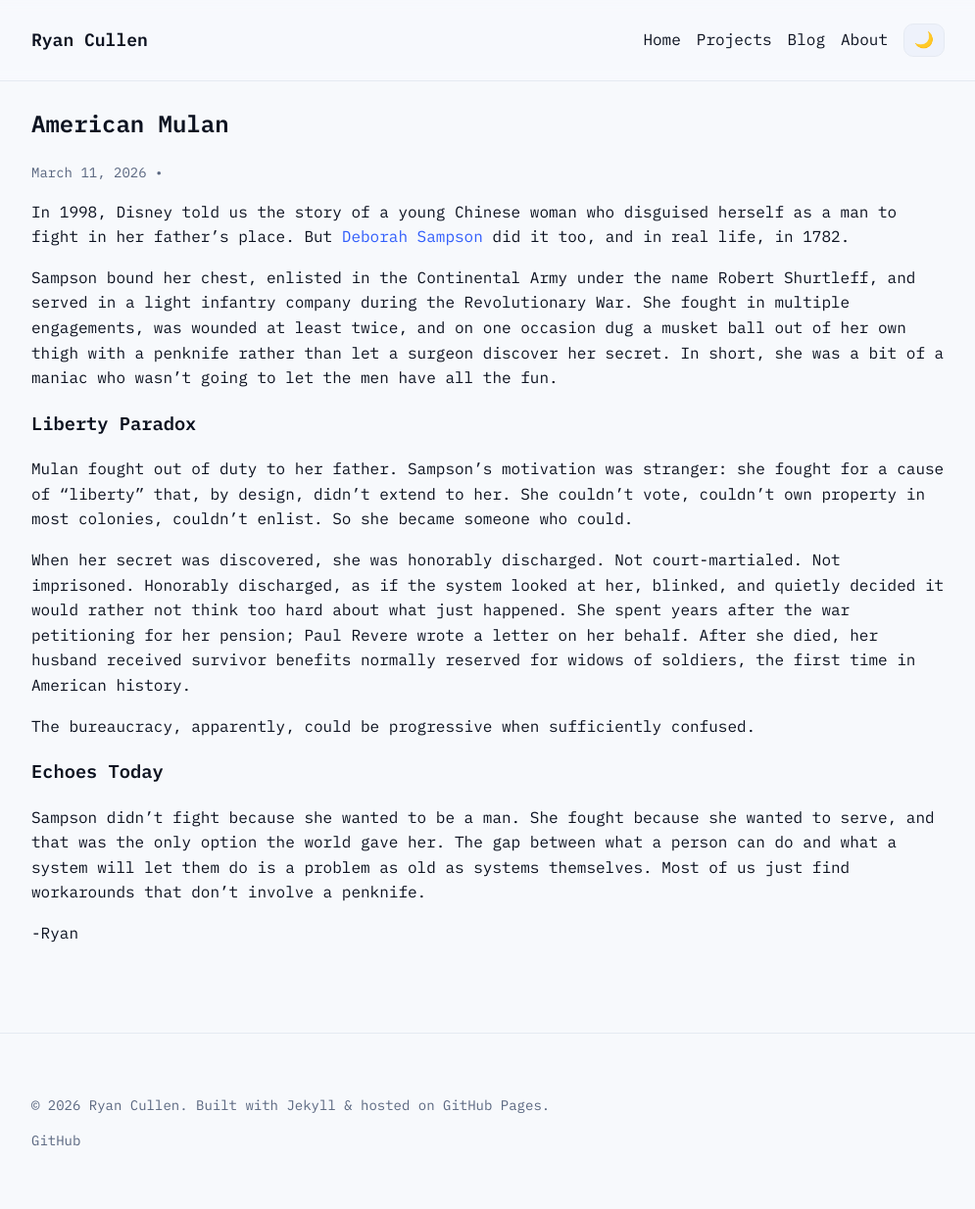
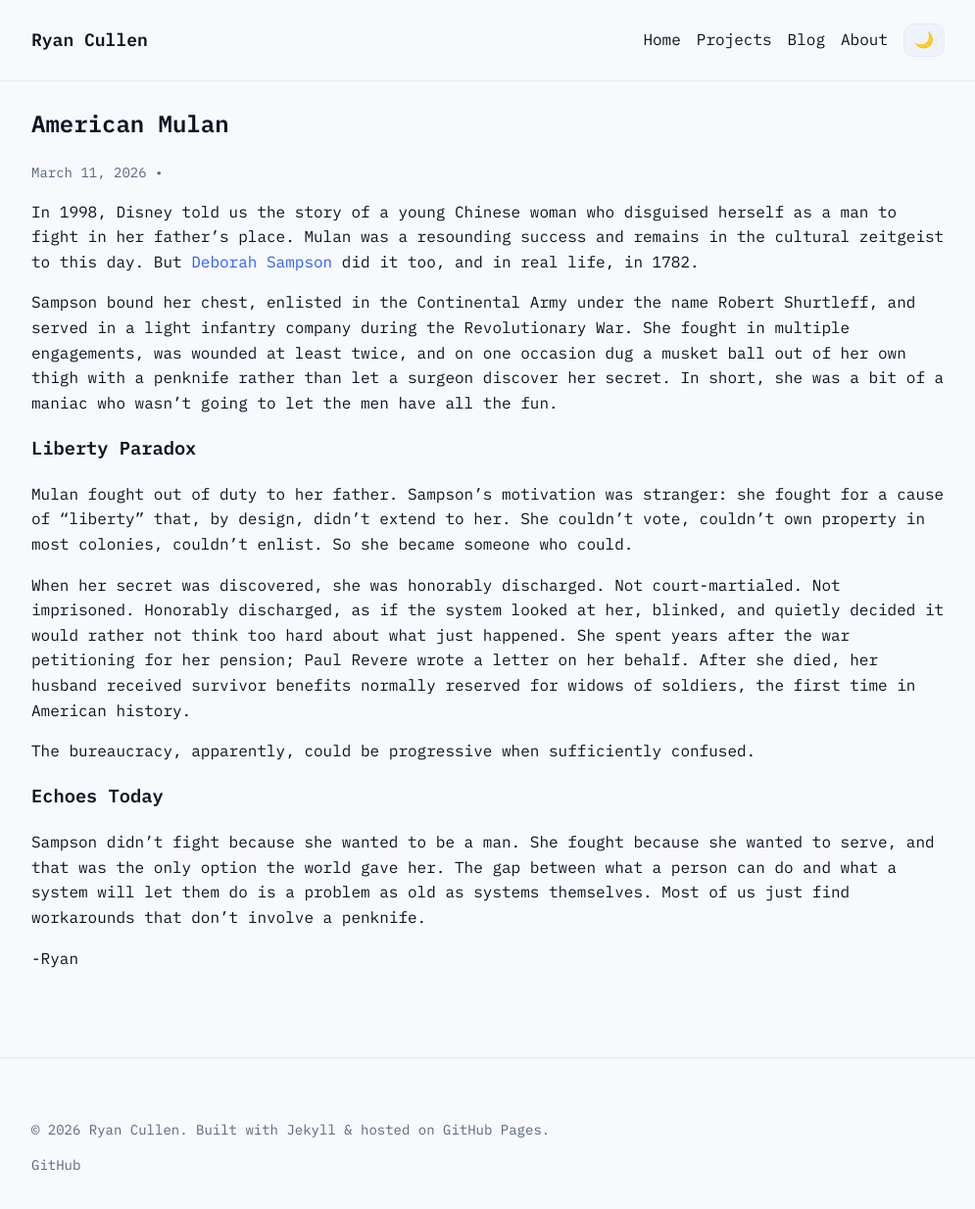
Before and after one commit to ryantcullen/ryantcullen.github.io, a Jekyll site: the page built from _posts/2026-03-11-american-mulan.md, in a window 1280 px wide and 1263 px high. Shown: the top 1234 px of the window at 98% size, without its empty margins (142-1137 px from the left). Built offline with Jekyll 4.4.1, drawn with Linux system fonts in a browser that asks for light colours.

Commit message:
Update American Mulan post
Co-Authored-By: Claude Sonnet 4.6 <noreply@anthropic.com>

```diff
--- a/_posts/2026-03-11-american-mulan.md
+++ b/_posts/2026-03-11-american-mulan.md
@@ -2,7 +2,7 @@
 title: American Mulan
 ---
 
-In 1998, Disney told us the story of a young Chinese woman who disguised herself as a man to fight in her father's place. But [Deborah Sampson](https://en.wikipedia.org/wiki/Deborah_Sampson) did it too, and in real life, in 1782.
+In 1998, Disney told us the story of a young Chinese woman who disguised herself as a man to fight in her father's place. Mulan was a resounding success and remains in the cultural zeitgeist to this day. But [Deborah Sampson](https://en.wikipedia.org/wiki/Deborah_Sampson) did it too, and in real life, in 1782.
 
 Sampson bound her chest, enlisted in the Continental Army under the name Robert Shurtleff, and served in a light infantry company during the Revolutionary War. She fought in multiple engagements, was wounded at least twice, and on one occasion dug a musket ball out of her own thigh with a penknife rather than let a surgeon discover her secret. In short, she was a bit of a maniac who wasn't going to let the men have all the fun.
 
```
